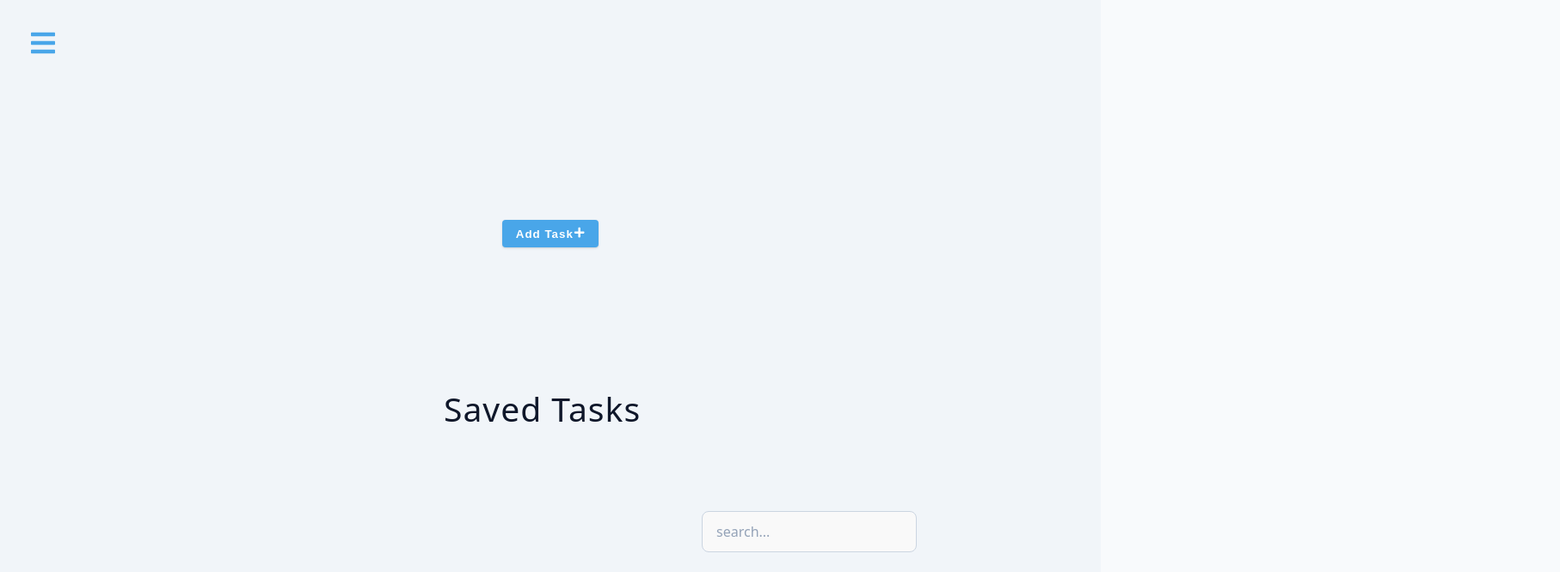
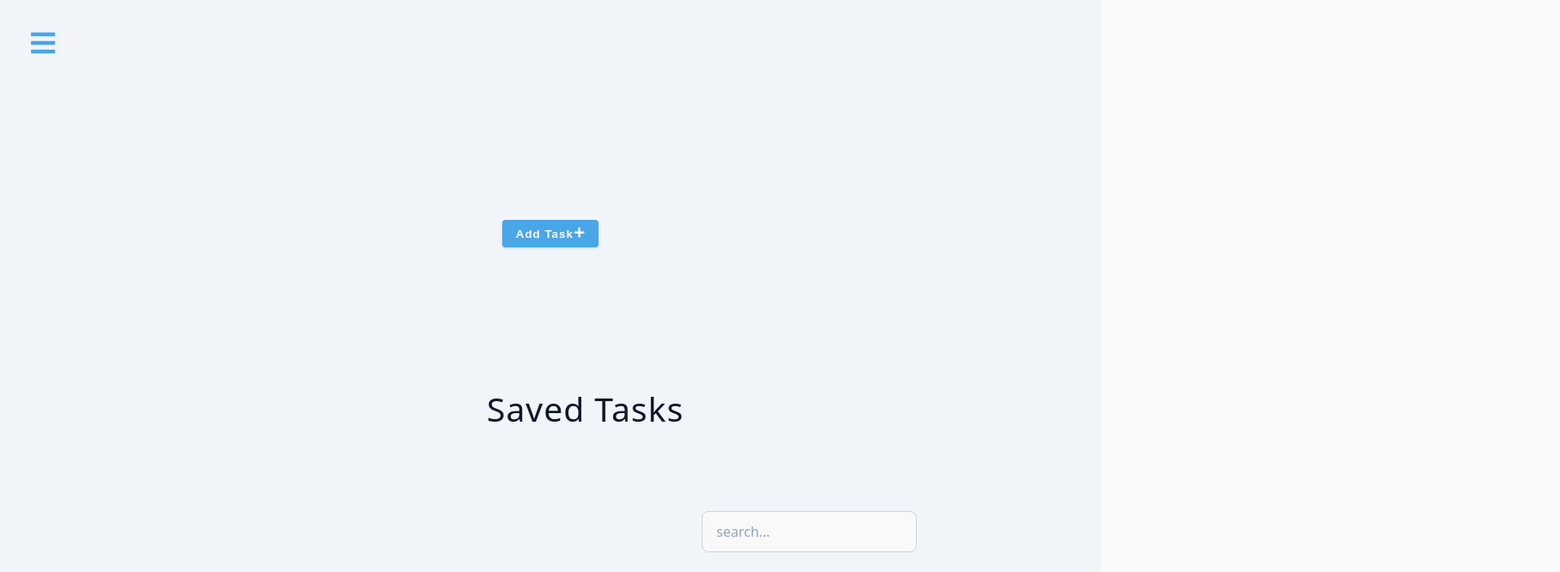
Before and after one commit to Doston21-wq/ReactJs-project, a React (Vite) app: page / in a window 1280 px wide. Shown: the top 666 px of the page at 86% size, 1814 px wide, since content can reach past the window. Built offline with nearby package versions, Linux system fonts and the light colour scheme.

Commit message:
Update index.css

```diff
--- a/src/index.css
+++ b/src/index.css
@@ -438,7 +438,7 @@ main{
 .h2{
   position: relative;
   top: -200px;
-  left: 500px;
+  left: 550px;
 }
 
 .btn {
```
